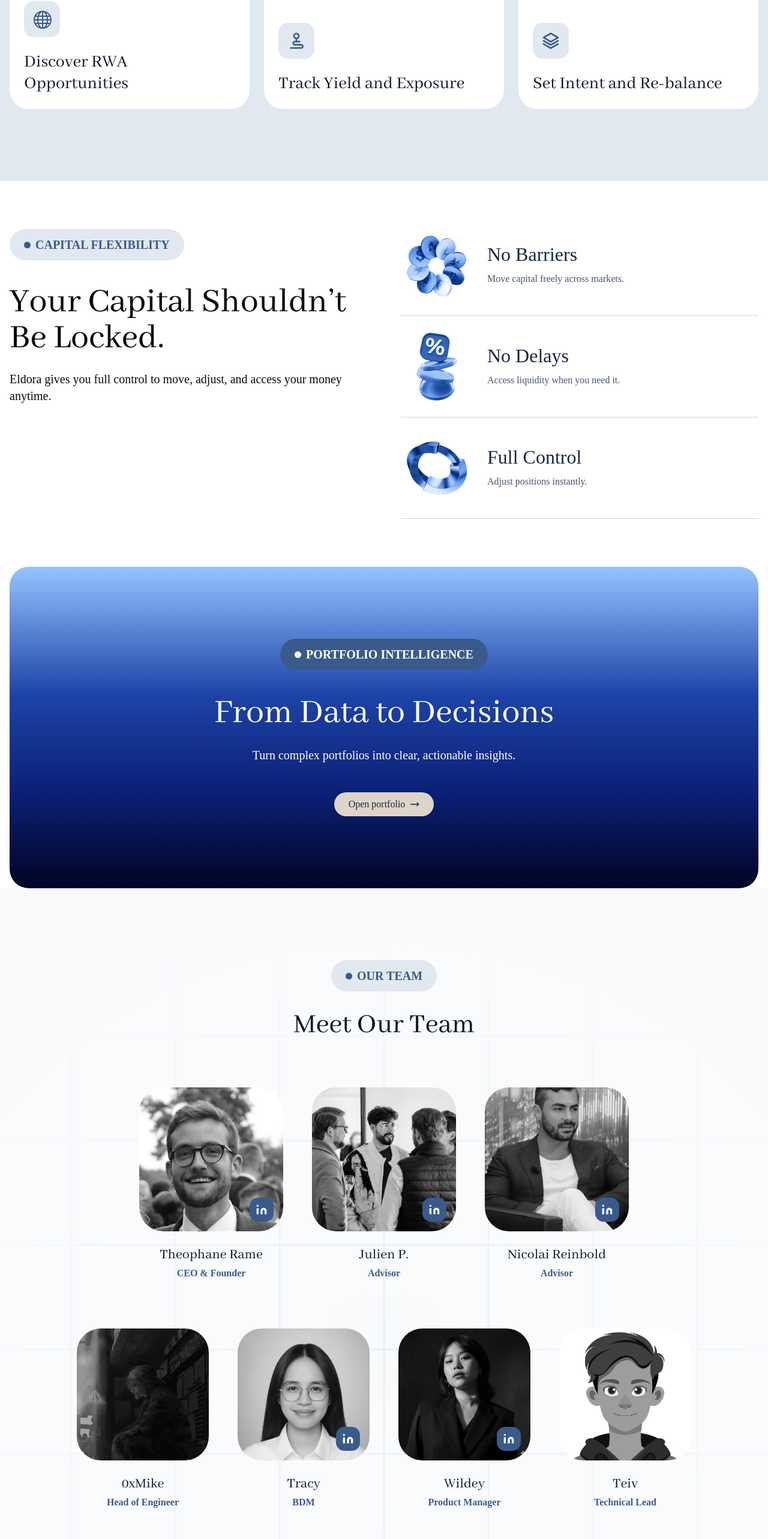
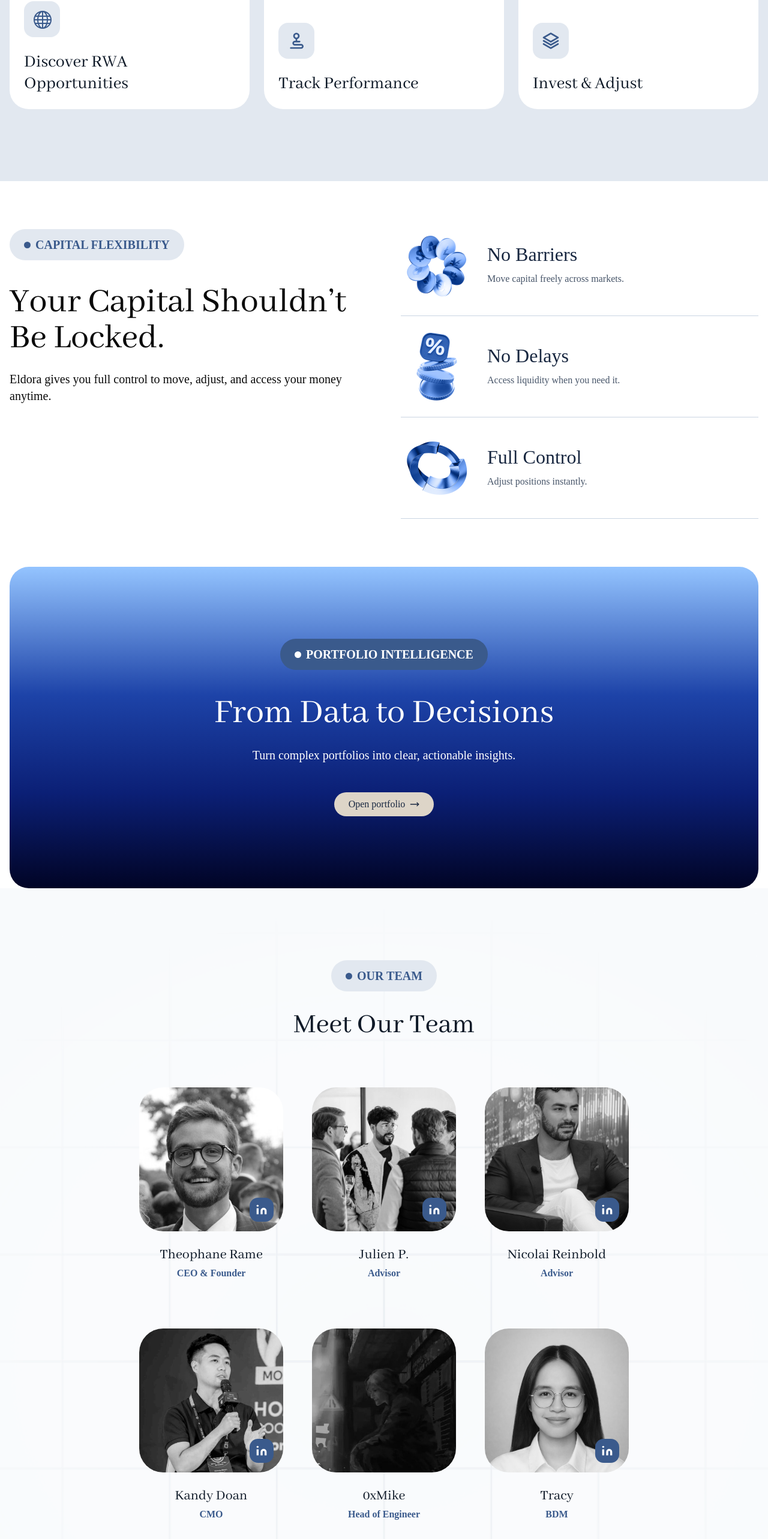
Before and after one commit to eldora-rwa/eldora-landing, a React (Vite) app: page / in a window 1280 px wide. Shown: the part 2160-4726 px from the top of the page at 60% size. Built offline with nearby package versions, Linux system fonts and the light colour scheme; a web font is replaced by a local one.

Commit message:
chore: update landingpage

```diff
--- a/src/constants/index.ts
+++ b/src/constants/index.ts
@@ -2,10 +2,10 @@ import theo from "@/assets/images/team/theo.jpg";
 import kandy from "@/assets/images/team/kandy.jpg";
 import vien from "@/assets/images/team/vien.jpeg";
 import tracy from "@/assets/images/team/tracy.jpeg";
-import wildey from "@/assets/images/team/wildey.jpeg";
+// import wildey from "@/assets/images/team/wildey.jpeg";
 import tiev from "@/assets/images/team/tiev.avif";
 import lynn from "@/assets/images/team/lyn.jpeg";
-import rose from "@/assets/images/team/rose.jpg";
+// import rose from "@/assets/images/team/rose.jpg";
 import liam from "@/assets/images/team/liam.jpg";
 import jason from "@/assets/images/team/jason.jpg";
 // import adKaiser from "@/assets/images/team/ad_kaiser.jpeg";
@@ -119,12 +119,12 @@ export const team = [
     image: tracy,
     url: "https://www.linkedin.com/in/tracy-pham-222485264/",
   },
-  {
-    name: "Wildey",
-    position: "Product Manager",
-    image: wildey,
-    url: "https://www.linkedin.com/in/maybeudunnowildey/",
-  },
+  // {
+  //   name: "Wildey",
+  //   position: "Product Manager",
+  //   image: wildey,
+  //   url: "https://www.linkedin.com/in/maybeudunnowildey/",
+  // },
   {
     name: "Teiv",
     position: "Technical Lead",
@@ -149,12 +149,12 @@ export const team = [
     image: lynn,
     url: "http://linkedin.com/in/nguyễn-linh",
   },
-  {
-    name: "Rose",
-    position: "Community Manager",
-    image: rose,
-    url: undefined,
-  },
+  // {
+  //   name: "Rose",
+  //   position: "Community Manager",
+  //   image: rose,
+  //   url: undefined,
+  // },
 ];
 
 export const faqs = FAQs;
@@ -163,21 +163,21 @@ export const investCards = [
   {
     index: "01.",
     title: "Discover RWA Opportunities",
-    desc: "Access tokenized assets across real estate, credit markets, and treasury-backed pools.",
+    desc: "Explore U.S. stocks and global assets - all in one place.",
     img: invest1,
     icon: golbeIcon,
   },
   {
     index: "02.",
-    title: "Track Yield and Exposure",
-    desc: "Monitor performance and risk from one consolidated interface.",
+    title: "Track Performance",
+    desc: `Monitor your portfolio in real time.\nClear insights. No spreadsheets. No guesswork.`,
     img: invest2,
     icon: trackingIcon,
   },
   {
     index: "03.",
-    title: "Set Intent and Re-balance",
-    desc: "Adjust allocations dynamically as market conditions evolve.",
+    title: "Invest & Adjust",
+    desc: "Buy, sell, and rebalance anytime - without friction.",
     img: invest3,
     icon: layerIcon,
   },
--- a/src/pages/LandingPage.tsx
+++ b/src/pages/LandingPage.tsx
@@ -436,15 +436,15 @@ const LandingPageNew = () => {
             </div>
 
             {/* Row 2: 5 members */}
-            <div className="grid grid-cols-4 gap-12 max-w-5xl mx-auto">
-              {team.slice(4, 8).map((member) => (
+            <div className="grid grid-cols-3 gap-12 max-w-5xl mx-auto">
+              {team.slice(3, 6).map((member) => (
                 <TeamMemberCard key={member.name} member={member} />
               ))}
             </div>
 
             {/* Row 3: 4 members */}
-            <div className="grid grid-cols-4 gap-12 max-w-5xl mx-auto">
-              {team.slice(8, 12).map((member) => (
+            <div className="grid grid-cols-3 gap-12 max-w-5xl mx-auto">
+              {team.slice(6, 9).map((member) => (
                 <TeamMemberCard key={member.name} member={member} />
               ))}
             </div>
@@ -511,7 +511,7 @@ const LandingPageNew = () => {
         <div className="relative z-10 grid lg:grid-cols-2 gap-24 max-w-7xl px-4 mx-auto">
           <div>
             <h3 className="font-eiko text-[60px] leading-[1.1]">
-              Your RWA Journey Starts Here!
+              Your Access to <br /> Global Markets <br /> Starts Here!
             </h3>
             <SocialList className="mt-10" />
           </div>
@@ -566,8 +566,8 @@ const LandingPageNew = () => {
           <div className="w-full lg:w-[40%] space-y-6 lg:space-y-10">
             <img src={"/logo.png"} alt="" className="w-40 lg:w-46" />
             <p className="text-sm lg:text-base opacity-80 lg:opacity-100">
-              Where Real-World Assets on-chain: Seamless tokenization,
-              investment and life cycle management in one trusted hub.
+              Access global markets.
+              <br /> No borders. Just access.
             </p>
           </div>
 
```
